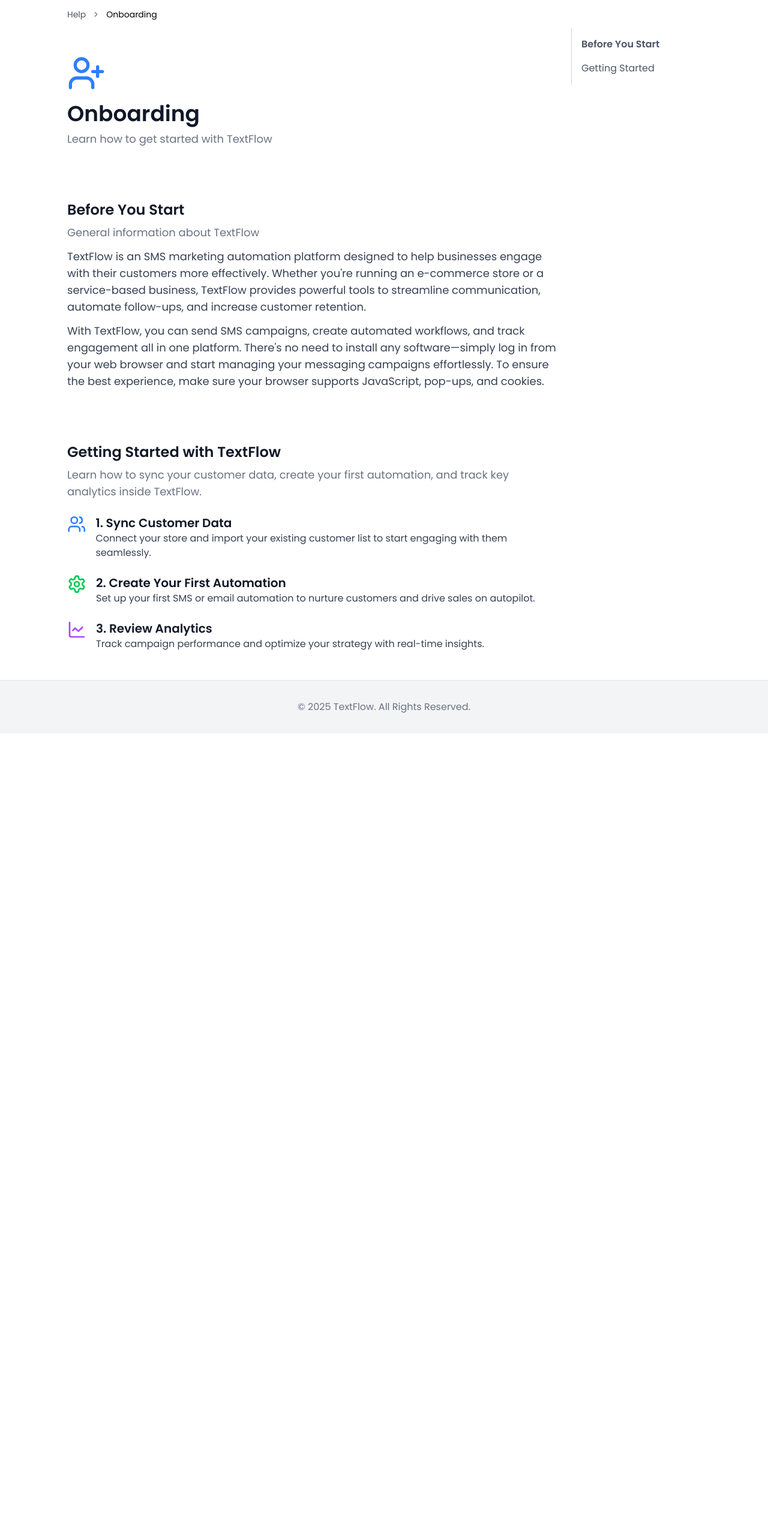
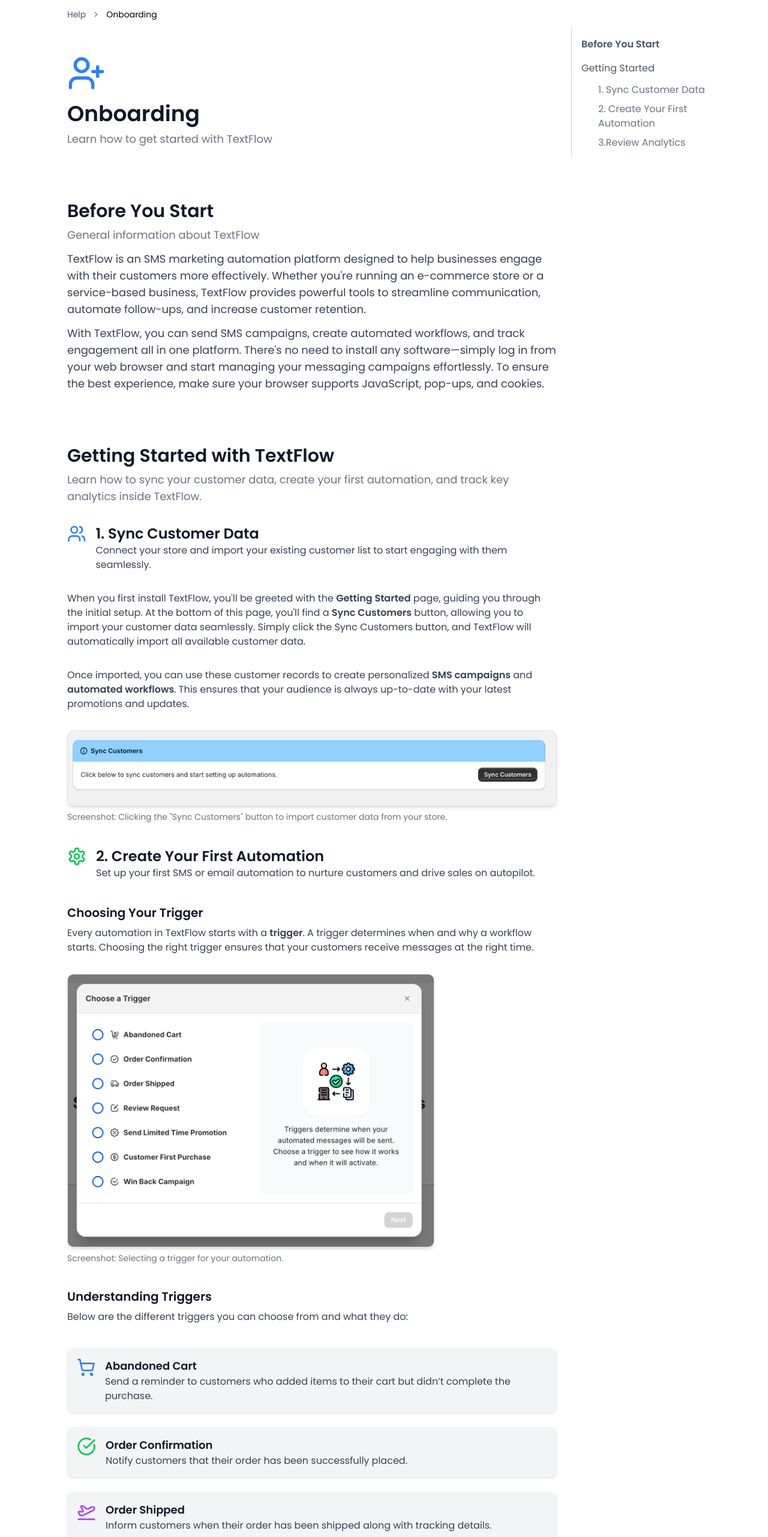
Before and after one commit to calebchiang/text_flow_landing_page, a React (Vite) app: page /help/onboarding in a window 1280 px wide. Shown: the part 234-2797 px from the top of the page at 60% size. Before the commit the page ends 1457 px from the top, so only its background shows below. Built offline with nearby package versions, Linux system fonts and the light colour scheme.

Commit message:
added to getting started

```diff
--- a/src/components/BeforeYouStart.jsx
+++ b/src/components/BeforeYouStart.jsx
@@ -1,7 +1,7 @@
 export default function BeforeYouStart() {
     return (
       <div className="w-full py-10 px-6 flex flex-col items-start text-left max-w-4xl mx-auto">
-        <h2 className="text-2xl font-bold text-gray-900">Before You Start</h2>
+        <h2 className="text-3xl font-bold text-gray-900">Before You Start</h2>
         <p className="text-lg text-gray-500 mt-2">
         General information about TextFlow
         </p>
--- a/src/components/GetStarted.jsx
+++ b/src/components/GetStarted.jsx
@@ -1,35 +1,142 @@
-import { LineChart, Settings, Users } from "lucide-react";
+import {
+    LineChart,
+    Settings,
+    Users,
+    ShoppingCart,
+    Zap,
+    PlaneTakeoff,
+    CircleCheckBig,
+    Star,
+    Percent,
+    HandCoins,
+    UserPlus,
+} from "lucide-react";
 
 export default function GettingStarted() {
   return (
     <div id="getting-started" className="w-full py-12 px-6 max-w-4xl mx-auto">
-      <h2 className="text-2xl font-bold text-gray-900">Getting Started with TextFlow</h2>
+      <h2 className="text-3xl font-bold text-gray-900">Getting Started with TextFlow</h2>
       <p className="text-lg text-gray-500 mt-2">
         Learn how to sync your customer data, create your first automation, and track key analytics inside TextFlow.
       </p>
 
-      <div className="mt-6 space-y-6">
-        <div className="flex items-start gap-4">
+      <div className="mt-8 space-y-6">
+        <div id="sync-customer-data" className="flex items-start gap-4">
           <Users className="w-8 h-8 text-blue-500" />
           <div>
-            <h3 className="text-xl font-semibold text-gray-900">1. Sync Customer Data</h3>
+            <h3 className="text-2xl font-semibold text-gray-900">1. Sync Customer Data</h3>
             <p className="text-gray-700">
               Connect your store and import your existing customer list to start engaging with them seamlessly.
             </p>
           </div>
         </div>
 
-        <div className="flex items-start gap-4">
+        <div className="mt-8">
+            <p className="text-gray-700">
+            When you first install TextFlow, you'll be greeted with the <strong>Getting Started</strong> page, guiding you through the initial setup.
+            At the bottom of this page, you'll find a <strong>Sync Customers</strong> button, allowing you to import your customer data seamlessly.
+            Simply click the Sync Customers button, and TextFlow will automatically import all available customer data.
+            </p>
+
+            <p className="text-gray-700 mt-8">
+              Once imported, you can use these customer records to create personalized <strong>SMS campaigns</strong> and
+              <strong> automated workflows</strong>. This ensures that your audience is always up-to-date with your latest promotions and updates.
+            </p>
+            <div className="mt-8">
+              <img
+                src="/sync_customers.png"
+                alt="Sync customers in TextFlow"
+                className="w-full rounded-lg shadow-md border"
+              />
+              <p className="text-sm text-gray-500 mt-2 mb-10">
+                Screenshot: Clicking the "Sync Customers" button to import customer data from your store.
+              </p>
+            </div>
+          </div>
+        </div>
+
+        <div id="create-first-automation" className="flex items-start gap-4">
           <Settings className="w-8 h-8 text-green-500" />
           <div>
-            <h3 className="text-xl font-semibold text-gray-900">2. Create Your First Automation</h3>
+            <h3 className="text-2xl font-semibold text-gray-900">2. Create Your First Automation</h3>
             <p className="text-gray-700">
               Set up your first SMS or email automation to nurture customers and drive sales on autopilot.
             </p>
           </div>
         </div>
 
-        <div className="flex items-start gap-4">
+        {/* Choosing a Trigger */}
+      <div className="mt-10">
+        <h4 className="text-xl font-semibold text-gray-900">Choosing Your Trigger</h4>
+        <p className="text-gray-700 mt-2">
+          Every automation in TextFlow starts with a <strong>trigger</strong>. A trigger determines when and why a workflow starts.
+          Choosing the right trigger ensures that your customers receive messages at the right time.
+        </p>
+
+        {/* Screenshot for Trigger Selection */}
+        <div className="mt-8">
+          <img
+            src="/triggers.png"
+            alt="Trigger Selection Modal"
+            className="w-3/4 rounded-lg shadow-md border"
+          />
+          <p className="text-sm text-gray-500 mt-2 mb-10">
+            Screenshot: Selecting a trigger for your automation.
+          </p>
+        </div>
+
+        {/* Explaining Each Trigger */}
+        <h4 className="text-xl font-semibold text-gray-900">Understanding Triggers</h4>
+        <p className="text-gray-700 mt-2">
+          Below are the different triggers you can choose from and what they do:
+        </p>
+
+        <div className="mt-10 space-y-6 mb-20">
+          <TriggerCard
+            icon={<ShoppingCart className="w-8 h-8 text-blue-500" />}
+            title="Abandoned Cart"
+            description="Send a reminder to customers who added items to their cart but didn’t complete the purchase."
+          />
+
+          <TriggerCard
+            icon={<CircleCheckBig className="w-8 h-8 text-green-500" />}
+            title="Order Confirmation"
+            description="Notify customers that their order has been successfully placed."
+          />
+
+          <TriggerCard
+            icon={<PlaneTakeoff className="w-8 h-8 text-purple-500" />}
+            title="Order Shipped"
+            description="Inform customers when their order has been shipped along with tracking details."
+          />
+
+          <TriggerCard
+            icon={<Star className="w-8 h-8 text-yellow-500" />}
+            title="Review Request"
+            description="Follow up with customers after a purchase, encouraging them to leave a review."
+          />
+
+          <TriggerCard
+            icon={<Percent className="w-8 h-8 text-red-500" />}
+            title="Limited-Time Promotion"
+            description="Promote special offers or discounts to selected customers via SMS."
+          />
+
+          <TriggerCard
+            icon={<HandCoins className="w-8 h-8 text-indigo-500" />}
+            title="Customer’s First Purchase"
+            description="Welcome new customers with a thank-you message or an exclusive discount."
+          />
+
+          <TriggerCard
+            icon={<UserPlus className="w-8 h-8 text-orange-500" />}
+            title="Win-Back Campaign"
+            description="Re-engage customers who haven’t made a purchase in a while with a special offer."
+          />
+        </div>
+      </div>
+
+        <div id="review-analytics" className="flex items-start gap-4">
           <LineChart className="w-8 h-8 text-purple-500" />
           <div>
             <h3 className="text-xl font-semibold text-gray-900">3. Review Analytics</h3>
@@ -39,6 +146,18 @@
           </div>
         </div>
       </div>
-    </div>
   );
 }
+
+/* Reusable TriggerCard Component */
+function TriggerCard({ icon, title, description }) {
+    return (
+      <div className="flex items-start gap-4 bg-gray-100 p-4 rounded-lg shadow-sm">
+        {icon}
+        <div>
+          <h5 className="text-lg font-semibold text-gray-900">{title}</h5>
+          <p className="text-gray-700">{description}</p>
+        </div>
+      </div>
+    );
+  }
--- a/src/components/HelpPageSidebar.jsx
+++ b/src/components/HelpPageSidebar.jsx
@@ -19,9 +19,10 @@
       { rootMargin: "-40% 0px -60% 0px", threshold: 0.2 }
     );
 
-    const elements = sections.map((section) =>
-      document.getElementById(section.id)
-    );
+    const elements = sections.flatMap((section) => [
+      document.getElementById(section.id),
+      ...(section.subsections || []).map((sub) => document.getElementById(sub.id)),
+    ]);
     elements.forEach((el) => el && observer.observe(el));
 
     return () => elements.forEach((el) => el && observer.unobserve(el));
@@ -30,8 +31,9 @@
   return (
     <div className="sticky top-20 w-60 h-fit border-l border-gray-300 px-4 py-2 mt-20">
       {sections.map((section) => (
+        <div key={section.id}>
+          {/* Main Section */}
           <a
-          key={section.id}
             href={`#${section.id}`}
             className={`block py-2 text-gray-600 hover:text-black transition ${
               activeSection === section.id ? "font-bold text-black" : ""
@@ -39,6 +41,24 @@
           >
             {section.title}
           </a>
+
+          {/* Subsections */}
+          {section.subsections && (
+            <div className="ml-4 border-gray-300 pl-3">
+              {section.subsections.map((sub) => (
+                <a
+                  key={sub.id}
+                  href={`#${sub.id}`}
+                  className={`block py-1 text-gray-500 hover:text-black transition ${
+                    activeSection === sub.id ? "font-semibold text-black" : ""
+                  }`}
+                >
+                  {sub.title}
+                </a>
+              ))}
+            </div>
+          )}
+        </div>
       ))}
     </div>
   );
--- a/src/components/Navbar.jsx
+++ b/src/components/Navbar.jsx
@@ -58,6 +58,13 @@
               >
                 Pricing
               </NavigationMenuLink>
+            </NavigationMenuItem><NavigationMenuItem>
+              <NavigationMenuLink
+                href="/help"
+                className="text-orange-700 hover:text-orange-600 transition font-medium"
+              >
+                Support
+              </NavigationMenuLink>
             </NavigationMenuItem>
           </NavigationMenuList>
         </NavigationMenu>
--- a/src/pages/OnboardingPage.jsx
+++ b/src/pages/OnboardingPage.jsx
@@ -9,7 +9,15 @@
 
     const sections = [
         { id: "before-you-start", title: "Before You Start" },
-        { id: "getting-started", title: "Getting Started"},
+        {
+          id: "getting-started",
+          title: "Getting Started",
+          subsections: [
+            { id: "sync-customer-data", title: "1. Sync Customer Data" },
+            { id: "create-first-automation", title: "2. Create Your First Automation" },
+            { id: "review-analytics", title: "3.Review Analytics" },
+          ],
+        },
       ];
 
       return (
@@ -28,7 +36,9 @@
           {/* Add other sections here */}
         </div>
         {/* Sidebar */}
+        <div className="hidden md:block">
         <HelpPageSidebar sections={sections} />
+        </div>
       </div>
         <Footer />
         </div>
```
Also changed, not shown: public/sync_customers.png (added), public/triggers.png (added). Lines whose indentation alone changed are shown as unchanged.
